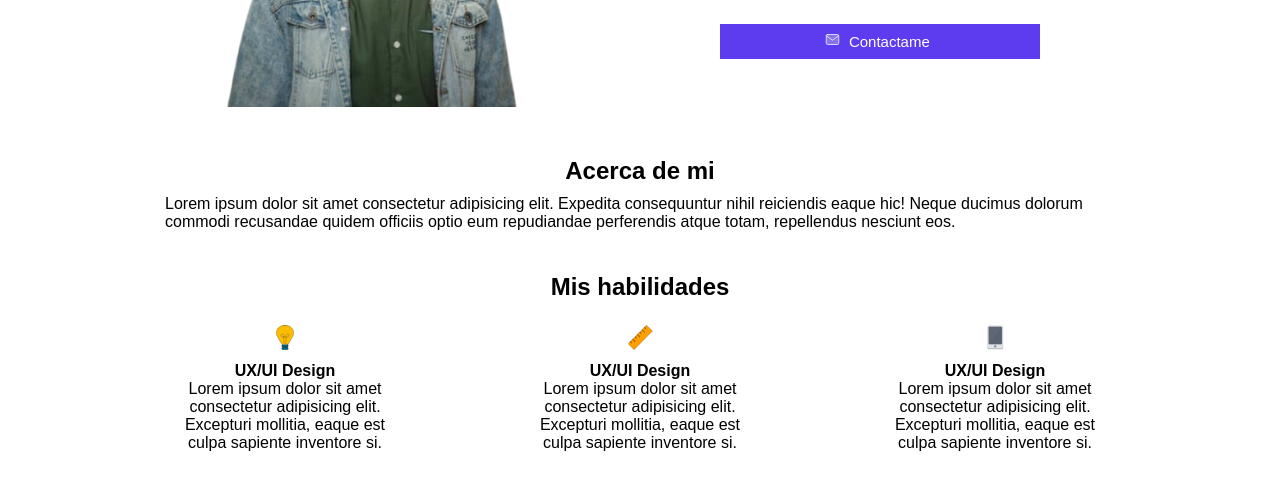
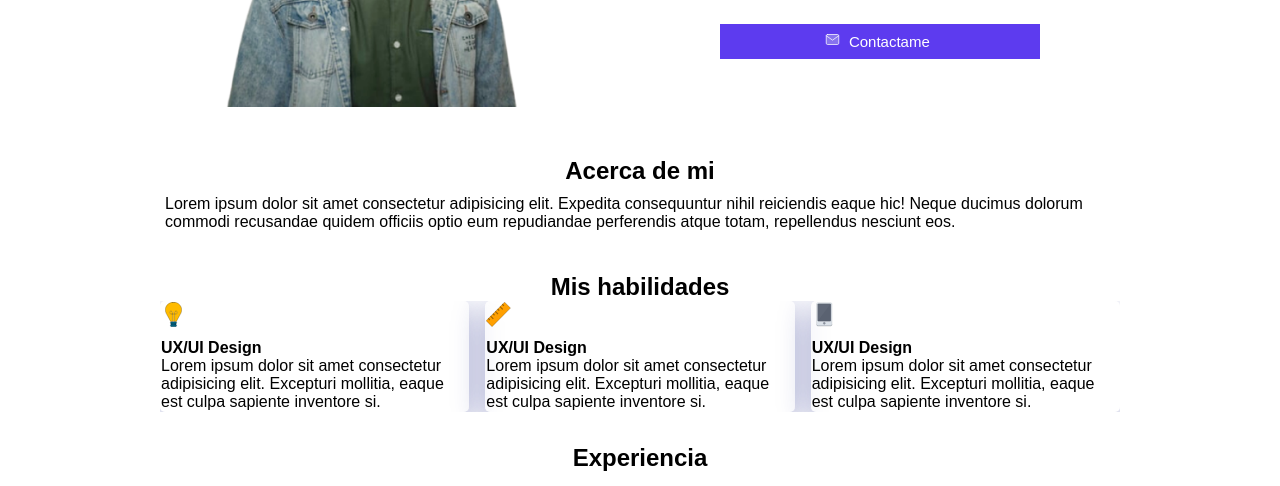
Before and after one commit to JulioGayosso/miPortafolio, a plain HTML site: page index.html in a window 1280 px wide. Shown: the part 314-800 px from the top of the page. Drawn offline with Linux system fonts and the light colour scheme.

Commit message:
modificacion de  habilidades card

```diff
--- a/assets/css/estilos.css
+++ b/assets/css/estilos.css
@@ -189,10 +189,12 @@
 }
 
 .habilidades-card{
-    width: 250px;
-    min-width:250px;
-    padding: 1.5rem 1rem;
-    text-align: center;
+    background: rgba( 255, 255, 255, 0.25 );
+    box-shadow: 0 8px 32px 0 rgba( 31, 38, 135, 0.37 );
+    backdrop-filter: blur( 3px );
+    -webkit-backdrop-filter: blur( 3px );
+    border-radius: 5px;
+    border: 1px solid rgba( 255, 255, 255, 0.18 );
 }
 
 
--- a/index.html
+++ b/index.html
@@ -60,6 +60,12 @@
       </div>
 
 
+      <button type="button" class="btn-contacto">
+        <img src="./assets/images/mail 3.svg" alt="">
+        <small> Contactame </small>
+
+      </button>
+
       <div class="redes2">
         <div class="social-icon2">
           <img src="./assets/images/cib_linkedin-in.svg" alt="" />
@@ -72,11 +78,7 @@
         </div>
       </div>
 
-      <button type="button" class="btn-contacto">
-          <img src="./assets/images/mail 3.svg" alt="">
-          <small> Contactame </small>
 
-        </button>
 
           </section>
 
```
